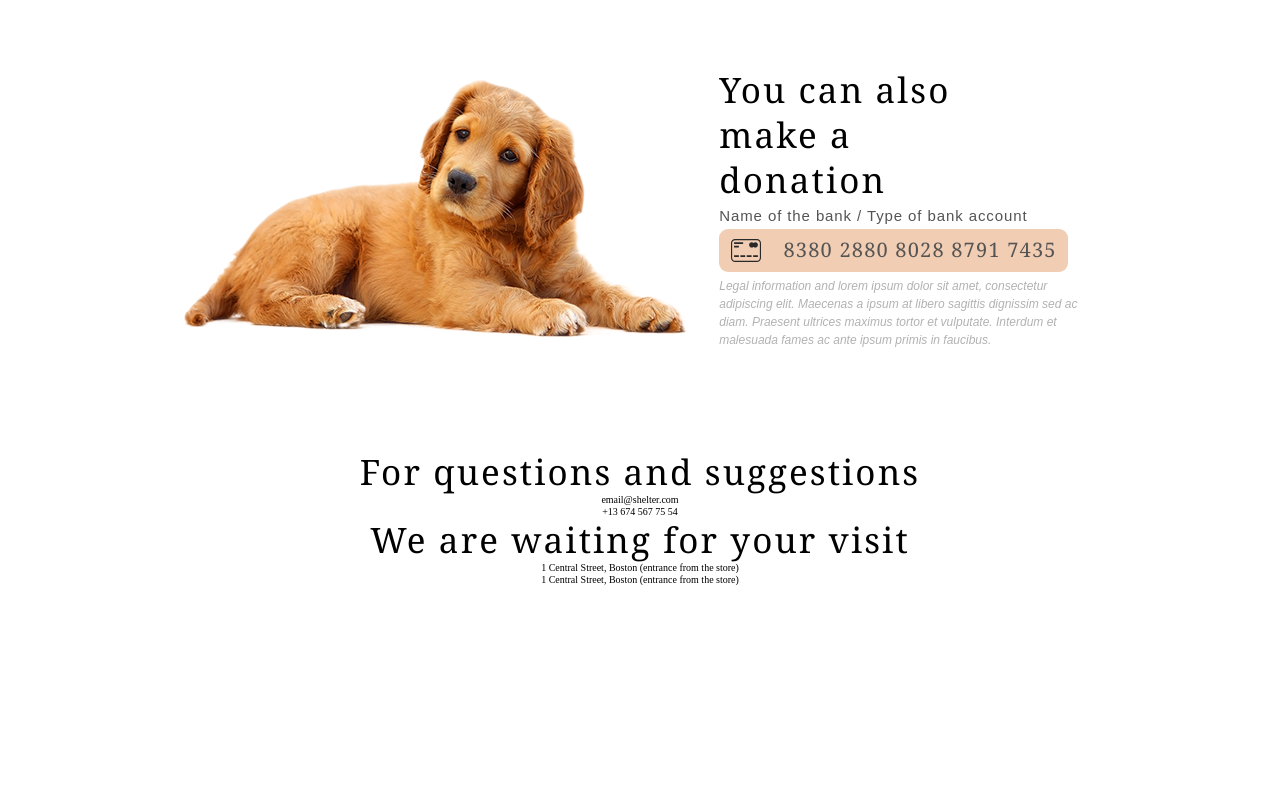
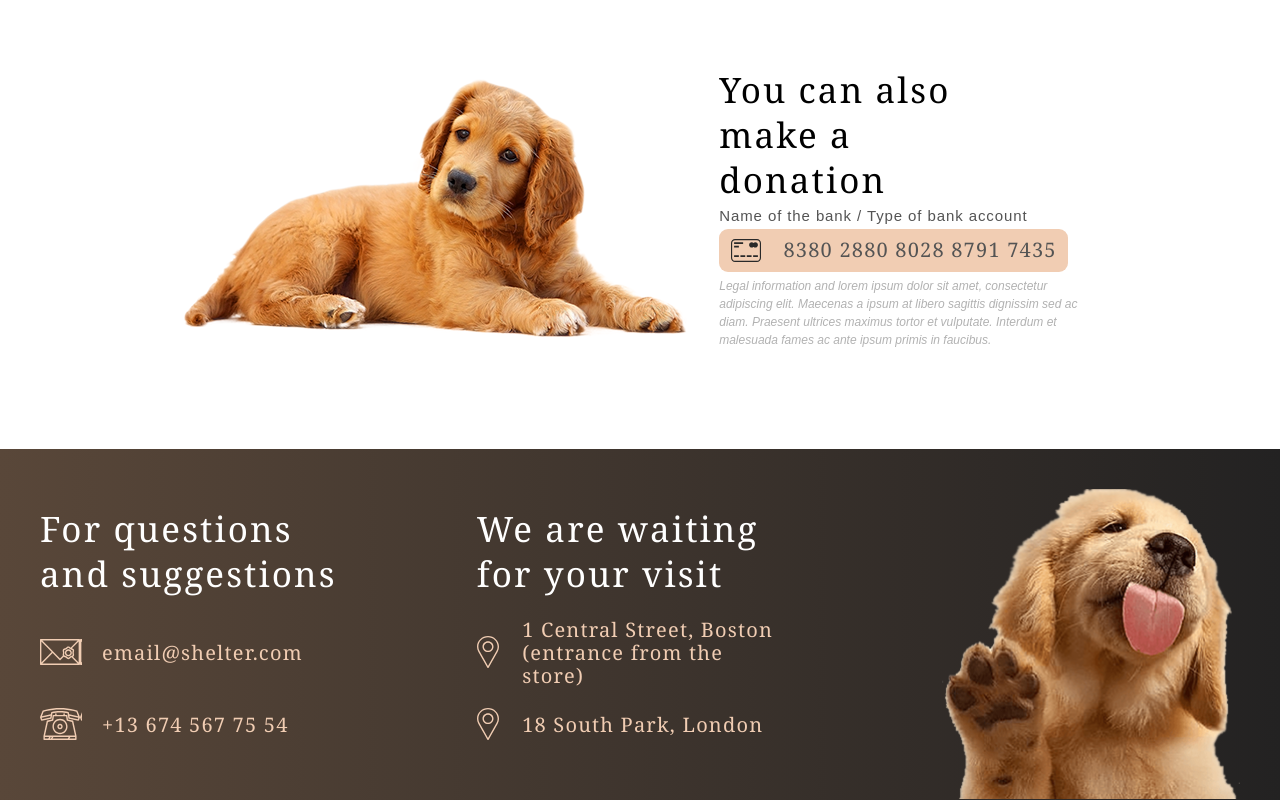
Before and after one commit to AdlerGaz/shelter, a website: page index.html in a window 1280 px wide. Shown: the part 2997-3797 px from the top of the page. Before the commit the page ends 3582 px from the top, so only its background shows below. Drawn offline with Linux system fonts and the light colour scheme.

Commit message:
feat: added style for footer

```diff
--- a/index.html
+++ b/index.html
@@ -167,6 +167,7 @@
 
     <footer class="footer">
         <div class="wrapper">
+            <div class="footer__container">
                 <div class="footer__question">
                     <h2 class="question__title">For questions and suggestions</h2>
                     <div class="question__mail">
@@ -186,7 +187,8 @@
                     </div>
                     <div class="address__wrapper">
                         <div class="address__icon"></div>
-                    <p class="address__place">1 Central Street, Boston (entrance from the store)</p>
+                        <p class="address__place">18 South Park, London </p>
+                    </div>
                 </div>
             </div>
         </div>
--- /dev/null
+++ b/src/sass/components/_footer.scss
@@ -0,0 +1,74 @@
+.footer {
+    background: linear-gradient(to right, #594739, #232222);
+    &__container {
+        padding: 57px 0 60px;
+        @include flex($align-items: flex-start);
+        width: 72%;
+        text-align: left;
+    }
+
+    .wrapper {
+        background-image: url('../img/backgrounds/footer-puppy.png');
+        background-repeat: no-repeat;
+        background-position: 96% 97%;
+    }
+
+    &__question,
+    &__address {
+        @include flex($align-items: flex-start);
+        flex-direction: column;
+        min-height: 234px;
+    }
+
+    .question__title,
+    .address__title {
+        width: 70%;
+        color: $color-font-heading;
+    }
+
+    .question__mail-address,
+    .question__phone-number,
+    .address__place {
+        font-family: $font-main;
+        @include font($size: 2rem, $height: 115%, $space: 1.2px);
+        color: $color-primary;
+    }
+
+    .question__mail,
+    .question__phone,
+    .address__wrapper {
+        @include flex();
+    }
+
+    .question__mail-icon,
+    .question__phone-icon {
+        width: 42px;
+        height: 32px;
+    }
+    .question__mail-icon {
+        background-image: url('../img/icons/icon-email.svg');
+    }
+    .question__phone-icon {
+        background-image: url('../img/icons/icon-phone.svg');
+    }
+
+    .address__wrapper {
+        width: 71%;
+    }
+
+    .address__icon {
+        width: 22px;
+        height: 32px;
+        background-image: url('../img/icons/icon-marker.svg');
+    }
+
+    .address__place {
+        width: 85%;
+    }
+
+    .question__mail-address,
+    .question__phone-number {
+        margin-left: 20px;
+    }
+
+}
--- a/src/sass/main.scss
+++ b/src/sass/main.scss
@@ -21,3 +21,4 @@
 @import "components/our-friends";
 @import "components/help";
 @import "components/in-addition";
+@import "components/footer";
```
Also changed, not shown: src/css/style.css, 1 other file. Lines whose indentation alone changed are shown as unchanged.
